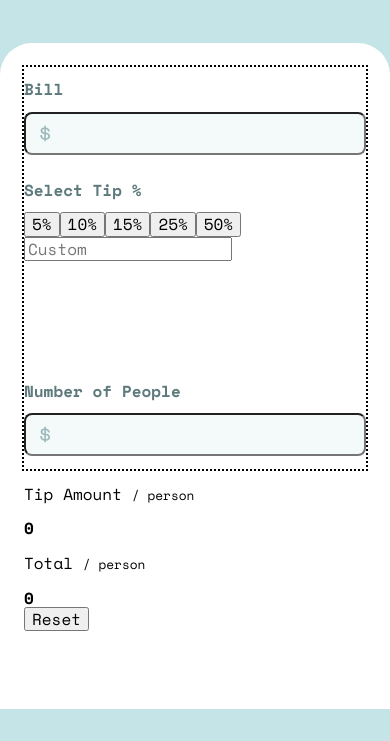
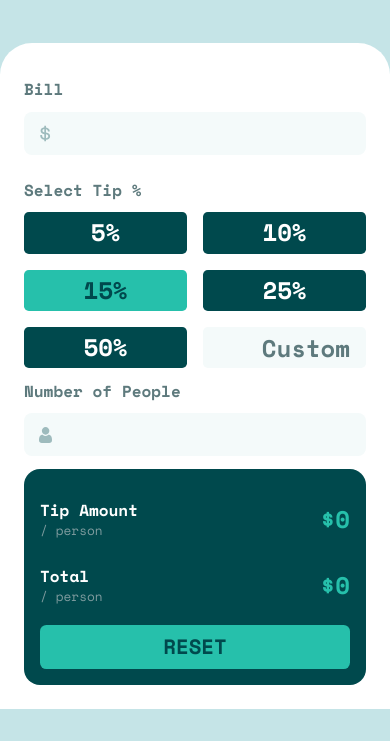
Before and after one commit to GerardoDev25/20-FrontEnd-Mentor--tip-calculator-app-main-JUNIOR, a website built with webpack: page src/index.html in a window 390 px wide. Shown: the part 103-844 px from the top of the page. Built offline with nearby package versions, Linux system fonts and the light colour scheme.

Commit message:
design mobile finished

```diff
--- a/src/index.html
+++ b/src/index.html
@@ -41,18 +41,25 @@
             />
          </h1>
          <div class="main__container">
+            <!-- ? CALCULATOR -->
             <div class="calculator">
+               <!-- ? section of bill -->
+
                <section class="calculator__bill">
                   <h2 class="calculator__title">Bill</h2>
                   <label for="id-bill" class="input__container">
-                     <div class="input__icon "></div>
+                     <div class="input__icon"></div>
                      <input
+                     tabindex="1"
                         type="text"
                         class="calculator__input biil__input"
                         id="id-bill"
                      />
                   </label>
                </section>
+
+               <!-- ? section of calculator -->
+
                <section class="calculator__select">
                   <h2 class="calculator__title">Select Tip %</h2>
                   <div class="calculator__container">
@@ -60,27 +67,40 @@
                         5%</button
                      ><button class="calculator__percentage">
                         10%</button
-                     ><button class="calculator__percentage">
+                     ><button
+                        class="
+                           calculator__percentage
+                           calculator__percentage--active
+                        "
+                     >
                         15%</button
                      ><button class="calculator__percentage">
                         25%</button
                      ><button class="calculator__percentage">
                         50%
                      </button>
-
                      <input
                         type="text"
-                        class="calculator__custom"
+                        class="
+                           calculator__percentage
+                           calculator__input
+                           calculator__custom
+                        "
                         placeholder="Custom"
                      />
                   </div>
                </section>
+
+               <!-- ? section of people -->
+
                <section class="calclaror__people">
                   <h2 class="calculator__title">
                      Number of People
                   </h2>
                   <label for="id-bill" class="input__container">
-                     <div class="input__icon"></div>
+                     <div
+                        class="input__icon input__icon--people"
+                     ></div>
                      <input
                         type="text"
                         class="calculator__input people__input"
@@ -88,7 +108,11 @@
                   </label>
                </section>
             </div>
+
+            <!-- ? RESULT -->
+
             <div class="result">
+               <!-- ? price -->
                <div class="price">
                   <div class="price__left">
                      <p class="price__total">
@@ -100,6 +124,9 @@
                   </div>
                   <strong class="price__value">0</strong>
                </div>
+
+               <!--  ? price -->
+
                <div class="price">
                   <div class="price__left">
                      <p class="price__total">
@@ -111,6 +138,9 @@
                   </div>
                   <strong class="price__value">0</strong>
                </div>
+
+               <!-- ? result__price -->
+
                <button class="result__reset">Reset</button>
             </div>
          </div>
--- a/src/style.css
+++ b/src/style.css
@@ -67,7 +67,7 @@ body {
 /* *************************************  */
 
 .calculator {
-   outline: 2px dotted black;
+   /* outline: 2px dotted black; */
    display: grid;
    grid-template-rows: 25% 50% 25%;
 }
@@ -94,11 +94,111 @@ body {
    height: 2.7rem;
    text-align: right;
    padding-right: 1rem;
-   color: var(--Very-dark-cyan);
    outline: none;
    font-weight: 700;
+   color: var(--Very-dark-cyan);
    font-size: var(--Zise-inputs);
+   background-color: var(--Light-grayish-cyan2);
    border-radius: 0.5rem;
+   border: none;
+}
+
+.calculator__select {
+   /* outline: 2px dotted red; */
+   display: flex;
+   flex-direction: column;
+}
+
+.calculator__container {
+   height: 90%;
+   width: 100%;
+   display: grid;
+   grid-template-columns: 1fr 1fr;
+   grid-template-rows: repeat(3, 1fr);
+   gap: 1rem;
+}
+
+.calculator__percentage {
+   background-color: var(--Very-dark-cyan);
+   color: var(--White);
+   font-size: var(--Zise-inputs);
+   border-radius: 0.3rem;
+   font-weight: 700;
+   border: none;
+}
+
+.calculator__percentage--active {
+   background-color: var(--Strong-cyan);
+   color: var(--Very-dark-cyan);
+}
+
+.calculator__custom {
+   text-align: right;
+   height: 100%;
+   min-width: 9rem;
+   outline: none;
+   font-weight: 700;
+   color: var(--Very-dark-cyan);
+   font-size: var(--Zise-inputs);
    background-color: var(--Light-grayish-cyan2);
-   /* border: none; */
 }
+.calculator__custom::placeholder {
+   color: var(--Dark-grayish-cyan);
+}
+
+.input__icon--people {
+   background-image: url(./images/icon-person.svg);
+}
+
+/* *************************************  */
+/* ? ************* result *************  */
+/* *************************************  */
+
+.result {
+   padding: 1rem;
+   padding-top: 1.5rem;
+   border-radius: 1rem;
+   background-color: var(--Very-dark-cyan);
+   color: var(--White);
+   display: grid;
+   grid-template-rows: 35% 40% 25%;
+}
+
+.price {
+   display: flex;
+   justify-content: space-between;
+   align-items: center;
+   /* outline: 2px dotted white; */
+   padding-bottom: 0.5rem;
+}
+
+.price__total {
+   font-weight: 700;
+}
+
+.price__detail {
+   display: block;
+   padding-top: 0.3rem;
+   font-weight: normal;
+   color: var(--Dark-grayish-cyan2);
+   font-size: 0.8rem;
+}
+
+.price__value {
+   color: var(--Strong-cyan);
+   font-size: var(--Zise-inputs);
+}
+
+.price__value::before {
+   content: "$";
+}
+
+.result__reset {
+   background-color: var(--Strong-cyan);
+   color: var(--Very-dark-cyan);
+   text-transform: uppercase;
+   font-size: 1.3rem;
+   font-weight: 700;
+   border: none;
+   border-radius: .4rem;
+}
```
